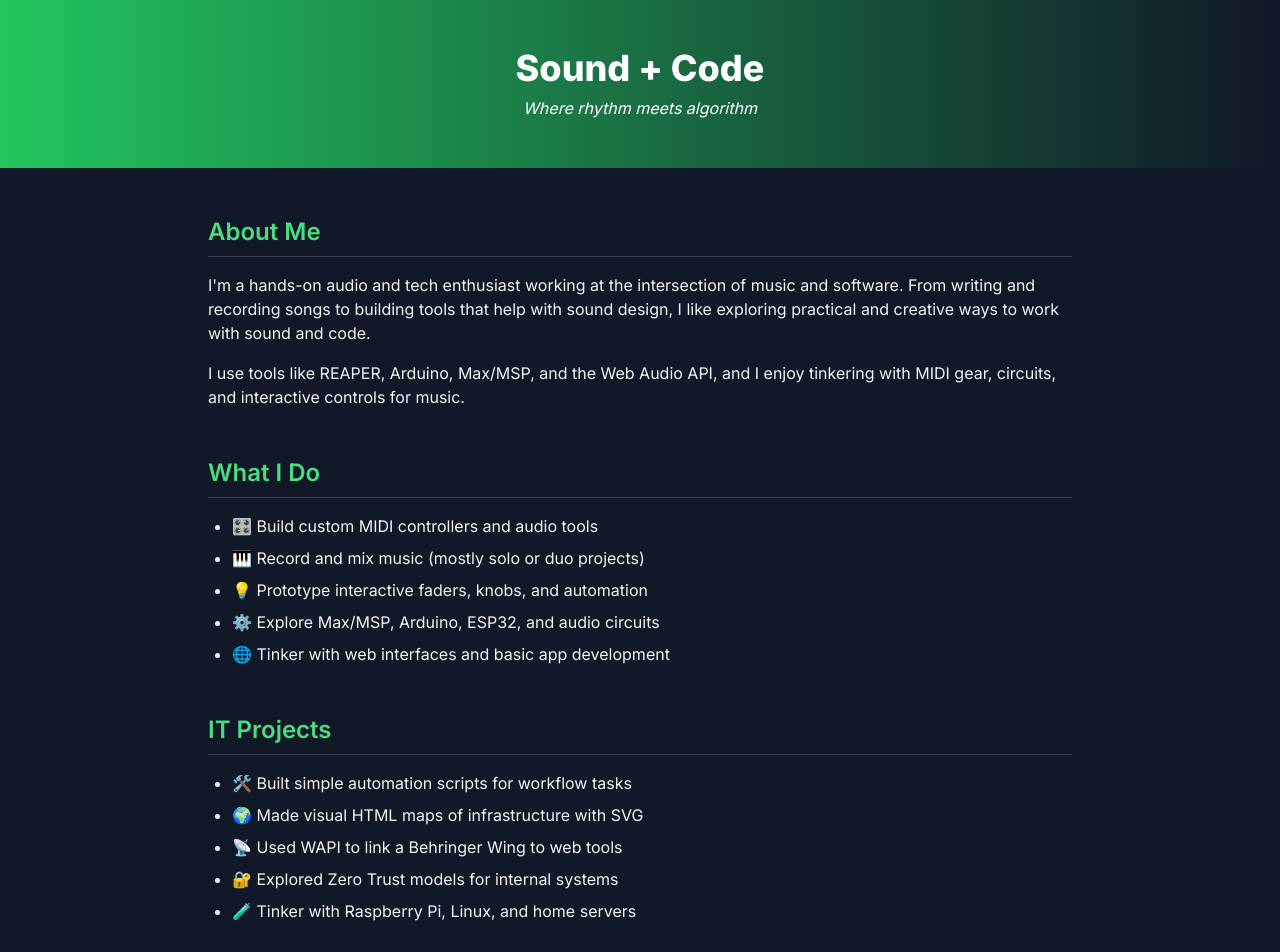
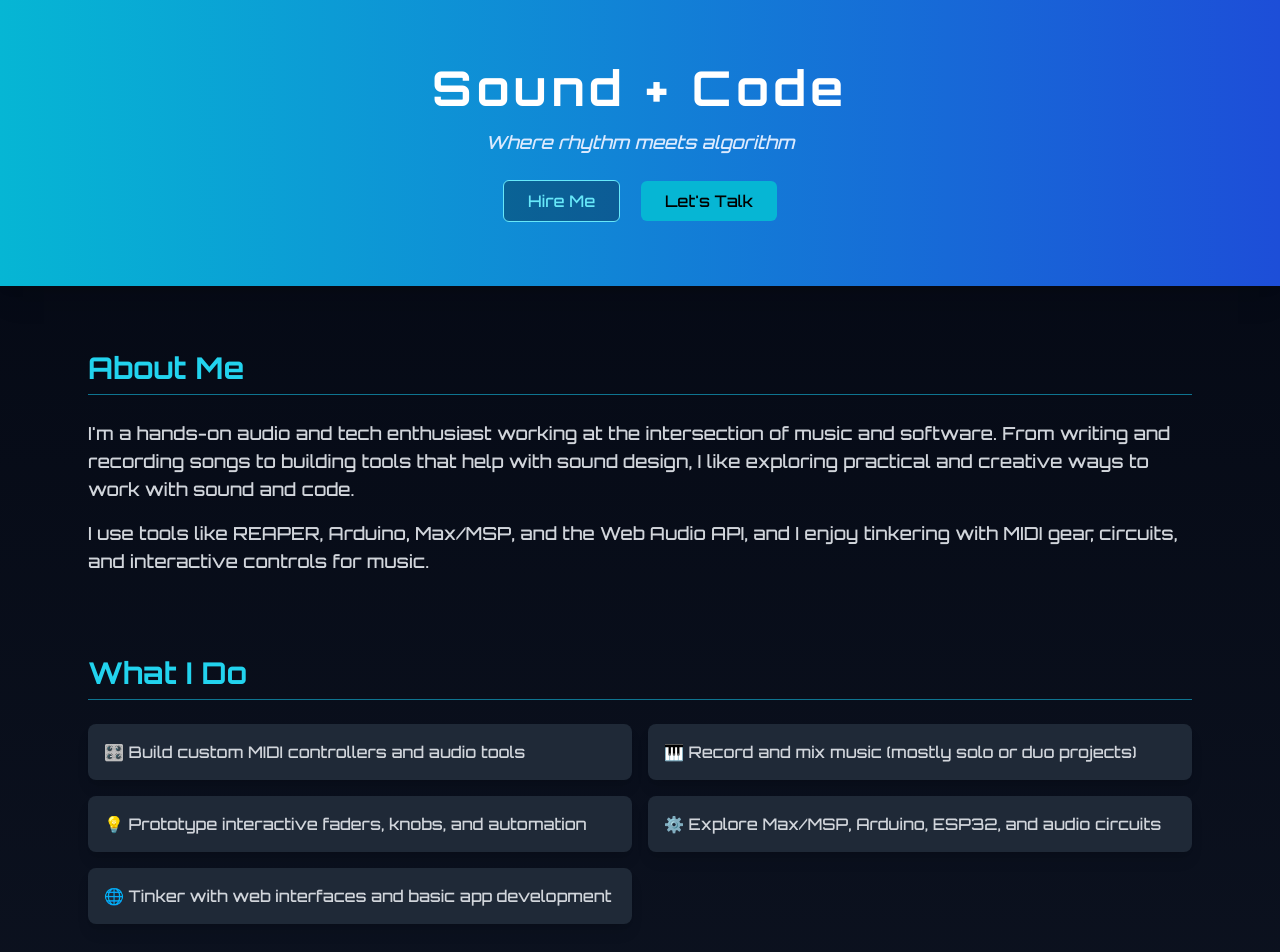
Before and after one commit to CLStrike/CLStrike.github.io, a plain HTML site: page index.html in a window 1280 px wide. Shown: the top 952 px of the page. Drawn offline with nearby package versions, Linux system fonts and the light colour scheme.

Commit message:
Update index.html
New design

```diff
--- a/index.html
+++ b/index.html
@@ -5,61 +5,65 @@
   <meta name="viewport" content="width=device-width, initial-scale=1.0"/>
   <title>Sound + Code Portfolio</title>
   <script src="https://cdn.tailwindcss.com"></script>
-  <link href="https://fonts.googleapis.com/css2?family=Inter:wght@400;600;800&display=swap" rel="stylesheet">
+  <link href="https://fonts.googleapis.com/css2?family=Orbitron:wght@500;700&display=swap" rel="stylesheet">
   <style>
-    body { font-family: 'Inter', sans-serif; }
+    body { font-family: 'Orbitron', sans-serif; }
   </style>
 </head>
-<body class="bg-gray-900 text-gray-100">
+<body class="bg-gradient-to-b from-gray-950 to-gray-900 text-gray-100">
 
-  <header class="bg-gradient-to-r from-green-500 to-gray-900 py-12 text-center text-white">
-    <h1 class="text-4xl font-bold">Sound + Code</h1>
-    <p class="italic mt-2">Where rhythm meets algorithm</p>
+  <header class="py-16 text-center bg-gradient-to-r from-cyan-500 to-blue-700 shadow-xl">
+    <h1 class="text-5xl font-bold tracking-widest text-white">Sound + Code</h1>
+    <p class="italic mt-4 text-blue-100 text-lg">Where rhythm meets algorithm</p>
+    <div class="mt-6 space-x-4">
+      <button class="bg-black/30 border border-cyan-300 text-cyan-300 px-6 py-2 rounded-md hover:bg-cyan-300 hover:text-black transition">Hire Me</button>
+      <button class="bg-cyan-500 text-black px-6 py-2 rounded-md hover:bg-cyan-400 transition">Let's Talk</button>
+    </div>
   </header>
 
-  <main class="max-w-4xl mx-auto px-4 py-12 space-y-12">
+  <main class="max-w-6xl mx-auto px-6 py-16 space-y-20">
 
     <section>
-      <h2 class="text-green-400 text-2xl font-semibold border-b border-gray-700 pb-2 mb-4">About Me</h2>
-      <p class="mb-4">
+      <h2 class="text-cyan-400 text-3xl font-bold mb-6 border-b border-cyan-700 pb-2">About Me</h2>
+      <p class="text-lg text-gray-300 mb-4">
         I'm a hands-on audio and tech enthusiast working at the intersection of music and software. From writing and recording songs to building tools that help with sound design, I like exploring practical and creative ways to work with sound and code.
       </p>
-      <p>
+      <p class="text-lg text-gray-300">
         I use tools like REAPER, Arduino, Max/MSP, and the Web Audio API, and I enjoy tinkering with MIDI gear, circuits, and interactive controls for music.
       </p>
     </section>
 
     <section>
-      <h2 class="text-green-400 text-2xl font-semibold border-b border-gray-700 pb-2 mb-4">What I Do</h2>
-      <ul class="list-disc pl-6 space-y-2">
-        <li>🎛️ Build custom MIDI controllers and audio tools</li>
-        <li>🎹 Record and mix music (mostly solo or duo projects)</li>
-        <li>💡 Prototype interactive faders, knobs, and automation</li>
-        <li>⚙️ Explore Max/MSP, Arduino, ESP32, and audio circuits</li>
-        <li>🌐 Tinker with web interfaces and basic app development</li>
+      <h2 class="text-cyan-400 text-3xl font-bold mb-6 border-b border-cyan-700 pb-2">What I Do</h2>
+      <ul class="grid grid-cols-1 sm:grid-cols-2 gap-4 text-gray-300">
+        <li class="bg-gray-800 rounded-lg p-4 shadow-lg">🎛️ Build custom MIDI controllers and audio tools</li>
+        <li class="bg-gray-800 rounded-lg p-4 shadow-lg">🎹 Record and mix music (mostly solo or duo projects)</li>
+        <li class="bg-gray-800 rounded-lg p-4 shadow-lg">💡 Prototype interactive faders, knobs, and automation</li>
+        <li class="bg-gray-800 rounded-lg p-4 shadow-lg">⚙️ Explore Max/MSP, Arduino, ESP32, and audio circuits</li>
+        <li class="bg-gray-800 rounded-lg p-4 shadow-lg">🌐 Tinker with web interfaces and basic app development</li>
       </ul>
     </section>
 
     <section>
-      <h2 class="text-green-400 text-2xl font-semibold border-b border-gray-700 pb-2 mb-4">IT Projects</h2>
-      <ul class="list-disc pl-6 space-y-2">
-        <li>🛠️ Built simple automation scripts for workflow tasks</li>
-        <li>🌍 Made visual HTML maps of infrastructure with SVG</li>
-        <li>📡 Used WAPI to link a Behringer Wing to web tools</li>
-        <li>🔐 Explored Zero Trust models for internal systems</li>
-        <li>🧪 Tinker with Raspberry Pi, Linux, and home servers</li>
+      <h2 class="text-cyan-400 text-3xl font-bold mb-6 border-b border-cyan-700 pb-2">IT Projects</h2>
+      <ul class="grid grid-cols-1 sm:grid-cols-2 gap-4 text-gray-300">
+        <li class="bg-gray-800 rounded-lg p-4 shadow-lg">🛠️ Built simple automation scripts for workflow tasks</li>
+        <li class="bg-gray-800 rounded-lg p-4 shadow-lg">🌍 Made visual HTML maps of infrastructure with SVG</li>
+        <li class="bg-gray-800 rounded-lg p-4 shadow-lg">📡 Used WAPI to link a Behringer Wing to web tools</li>
+        <li class="bg-gray-800 rounded-lg p-4 shadow-lg">🔐 Explored Zero Trust models for internal systems</li>
+        <li class="bg-gray-800 rounded-lg p-4 shadow-lg">🧪 Tinker with Raspberry Pi, Linux, and home servers</li>
       </ul>
     </section>
 
     <section>
-      <h2 class="text-green-400 text-2xl font-semibold border-b border-gray-700 pb-2 mb-4">Inspiration</h2>
-      <button onclick="generateQuote()" class="bg-green-500 hover:bg-green-600 text-white px-6 py-2 rounded transition">🎧 Inspire Me</button>
-      <div id="quote" class="mt-4 italic text-gray-400"></div>
+      <h2 class="text-cyan-400 text-3xl font-bold mb-6 border-b border-cyan-700 pb-2">Inspiration</h2>
+      <button onclick="generateQuote()" class="bg-cyan-500 hover:bg-cyan-400 text-black px-6 py-2 rounded transition">🎧 Inspire Me</button>
+      <div id="quote" class="mt-4 italic text-cyan-300 text-lg"></div>
     </section>
 
   </main>
 
-  <footer class="text-center py-8 bg-gray-800 text-gray-400 text-sm">
+  <footer class="text-center py-8 bg-gradient-to-r from-gray-800 to-gray-900 text-gray-500 text-sm">
     &copy; 2025 Sound + Code • Built with ❤️ & JavaScript
   </footer>
 
```
